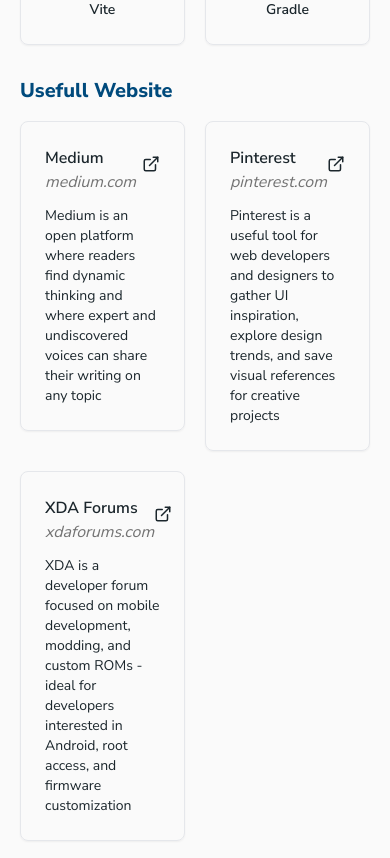
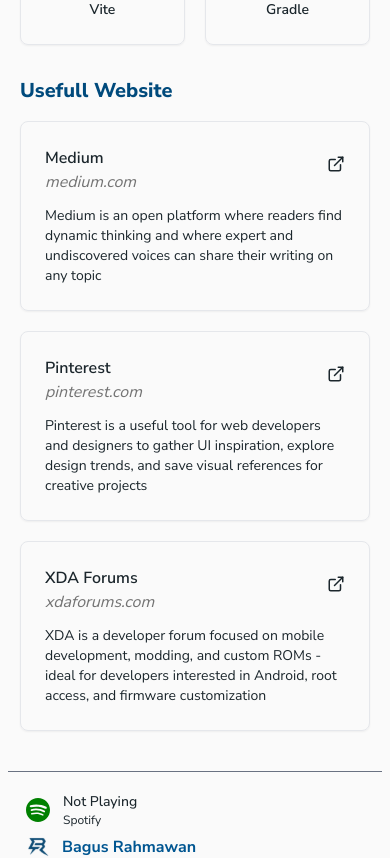
Before and after one commit to bagoesrex/portfolio-website, a Next.js app: page /uses in a window 390 px wide. Shown: the part 3660-4518 px from the top of the page. Built offline with nearby package versions, Linux system fonts and the light colour scheme; no server answers.

Commit message:
style(uses): adjust website tab grid layout for mobile

```diff
--- a/components/uses/website-tab.tsx
+++ b/components/uses/website-tab.tsx
@@ -28,7 +28,7 @@
                 <h2 className="text-xl md:text-2xl font-extrabold text-primary">
                     Usefull Website
                 </h2>
-                <div className="grid grid-cols-2 md:grid-cols-3 gap-5">
+                <div className="grid grid-cols md:grid-cols-3 gap-5">
                     {websiteItems.map((item, index) => (
                         <WebsiteCard key={index} title={item.title} href={item.href} label={item.label} description={item.description} />
                     ))}
```
